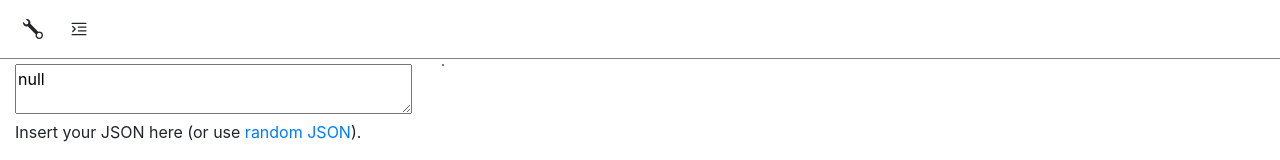
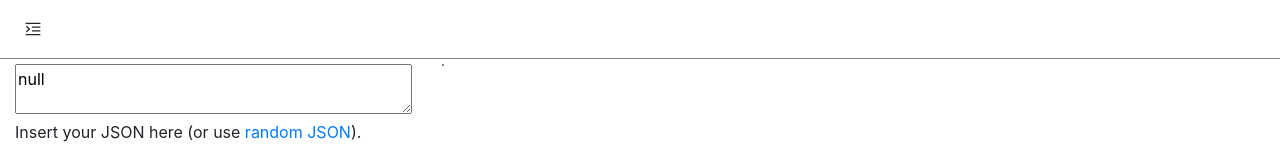
Before and after one commit to vladimirshefer/json2table, a Vue app: page / in a window 1280 px wide. Shown: the top 160 px of the page. Built offline with nearby package versions, Linux system fonts and the light colour scheme.

Commit message:
Remove "showControls" support

```diff
--- a/src/App.vue
+++ b/src/App.vue
@@ -1,10 +1,8 @@
 <template>
   <div class="container-fluid" id="app">
     <div class="row header">
-      <option-toggle-button hint="(Alt) Show control buttons." :enabled="showControls" icon-name="wrench"
-                            @click="showControls = !showControls"/>
-      <option-toggle-button hint="Format JSON" :enabled="indent" icon-name="text-indent-left"
-                            @click="indent = !indent"/>
+      <OptionToggleButton hint="Format JSON" :enabled="indent" icon-name="text-indent-left"
+                          @click="indent = !indent"/>
     </div>
     <div class="row">
       <div class="col-4">
@@ -19,7 +17,6 @@
       <div id="table" class="col-8">
         <table v-show="objectText" border="1">
           <TableArea :target-object="targetObject"
-                     :show-controls="showControls"
           />
         </table>
       </div>
@@ -54,7 +51,6 @@ export default {
   data() {
     return {
       targetObject: {data: null},
-      showControls: false,
       indent: false,
       history: []
     }
--- a/src/components/EntryHeader.vue
+++ b/src/components/EntryHeader.vue
@@ -18,7 +18,6 @@ export default {
     },
     data() {
         return {
-            showControls: false,
             fontSizeScale: 1.0
         }
     },
--- a/src/components/TableArea.vue
+++ b/src/components/TableArea.vue
@@ -2,13 +2,6 @@
   <div>
     <span v-show="isPrimitive && !editable" @dblclick="editable = true">{{targetValue}}</span>
     <input v-show="isPrimitive && editable" type="text" @keydown.enter="editable = false" v-model="targetValue">
-
-
-    <div style="position: relative;">
-      <div class="controls" v-show="isCollection && showControls">
-        <input type="button" value="⟳" @click="flip" title="Rotate table">
-      </div>
-    </div>
 
     <div v-if="isCollection">
       <div v-if="isHorizontal">
@@ -23,7 +16,7 @@
         </tr>
         <tr>
           <td v-for="(value) in targetValue" :key="value">
-            <TableArea :target-object="value" :show-controls="showControls"/>
+            <TableArea :target-object="value"/>
           </td>
         </tr>
       </div>
@@ -34,7 +27,7 @@
                        @flip="flip"
           />
           <td>
-            <TableArea :target-object="value" :show-controls="showControls"/>
+            <TableArea :target-object="value"/>
           </td>
         </tr>
       </div>
@@ -53,7 +46,6 @@ export default {
   },
   props: {
     targetObject: {},
-    showControls: {type: Boolean, required: false, default: true}
   },
   data() {
     return {
@@ -100,6 +92,3 @@ export default {
   }
 }
 </script>
-
-<style scoped>
-</style>
```
